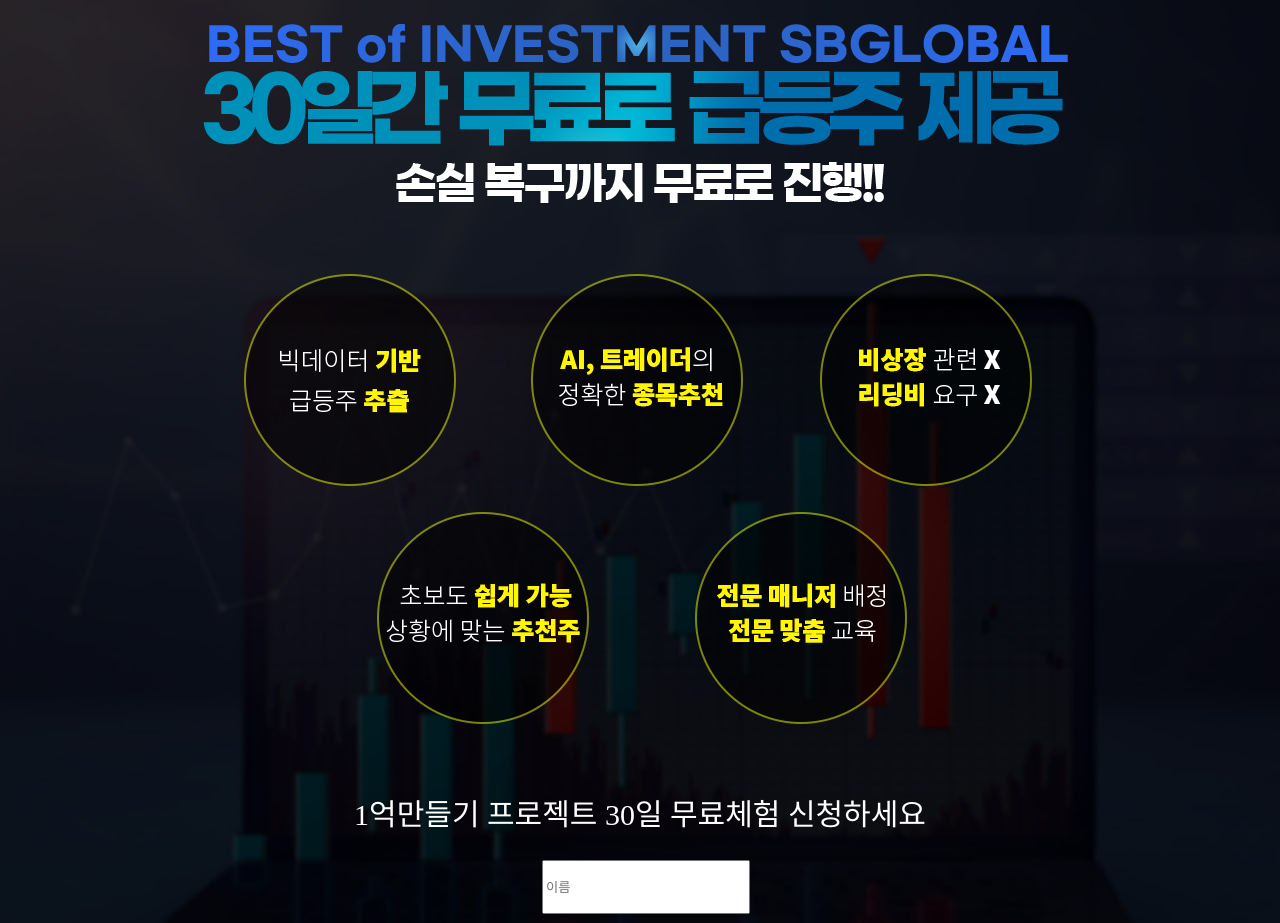
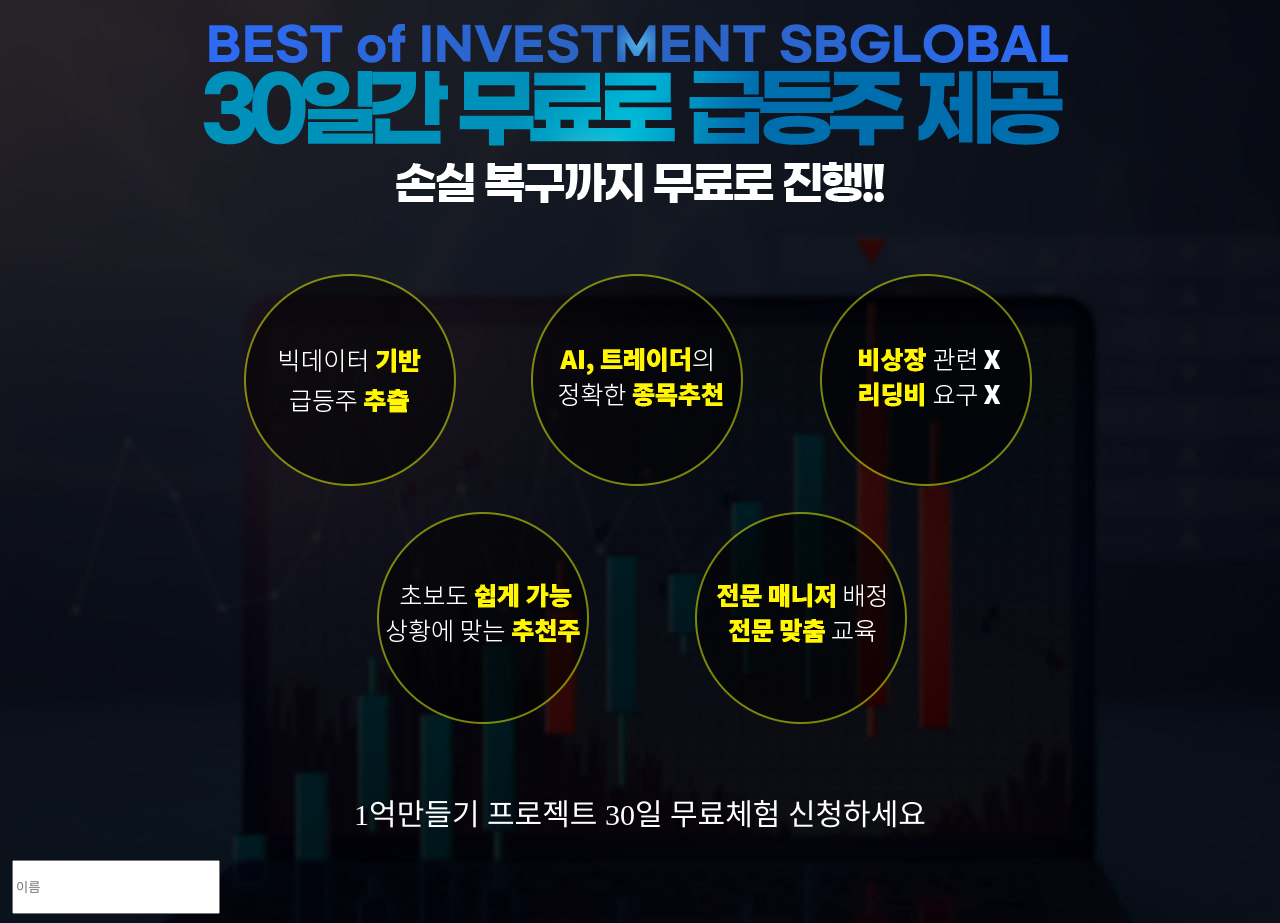
Before and after one commit to euntti/newstest, a React (Create React App) app: page / in a window 1280 px wide. Shown: the top 923 px of the page. Built offline with nearby package versions, Linux system fonts and the light colour scheme; no server answers.

Commit message:
한줄만들기

```diff
--- a/src/App.css
+++ b/src/App.css
@@ -147,19 +147,19 @@ table {
   justify-content: center;
 }
 .username {
-  display: inline-flex;
+  display: flex;
   width: 200px;
   height: 48px;
   margin-left: 12px;
   margin-bottom: 10px;
 }
 .phone {
-  display: inline-flex;
+  display: flex;
   justify-content: center;
   align-items: center;
 }
 .phone select {
-  width: 240px;
+  width: 498px;
   height: 48px;
   margin: 0 12.5px 0;
 }
```
